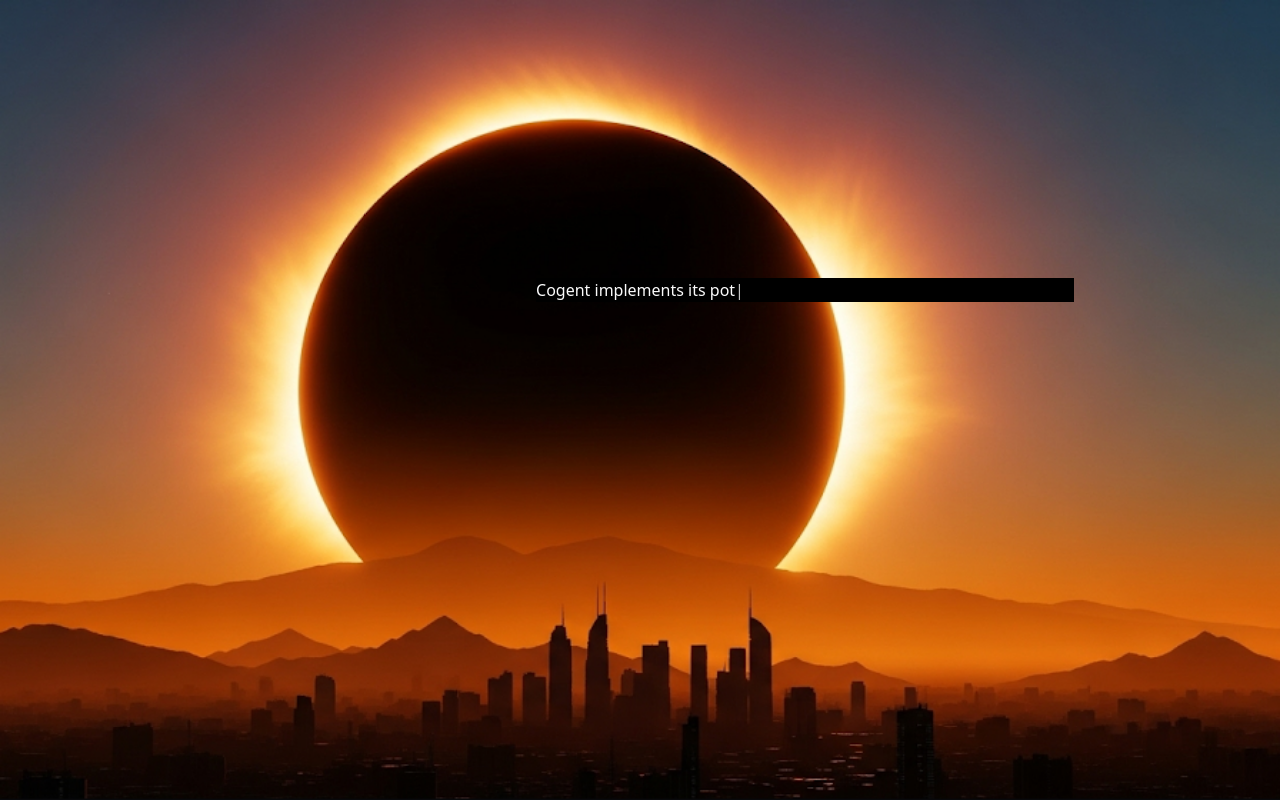
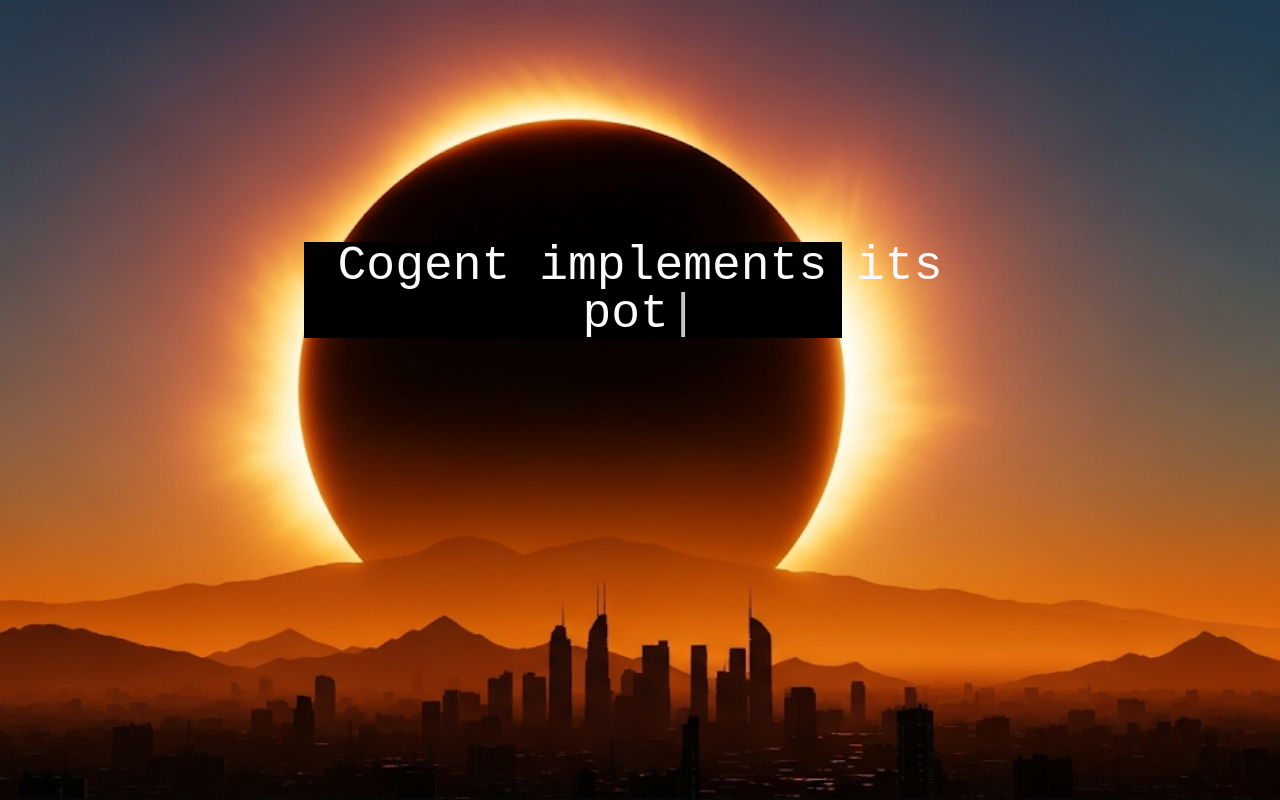
Before and after one commit to IsaacWLloyd/cogent-frontend, a React (Vite) app: page / in a window 1280 px wide. Shown: the top 800 px of the page. Built offline with nearby package versions, Linux system fonts and the light colour scheme.

Commit message:
Updated typing-animation.tsx

```diff
--- a/src/components/ui/typing-animation.tsx
+++ b/src/components/ui/typing-animation.tsx
@@ -97,11 +97,7 @@
           tempElement.textContent = currentText
 
           document.body.appendChild(tempElement)
-          let padding = 32 // Default padding
-          if (currentPhraseIndex === 0) padding = 32 // First phrase needs a bit more
-          else if (currentPhraseIndex === 1) padding = 80 // Second phrase needs a lot more
-          else if (currentPhraseIndex === 2) padding = 60 // Third phrase needs moderate amount more
-          const width = tempElement.offsetWidth + padding
+          const width = tempElement.offsetWidth + 28 // Add more padding for better fit
           document.body.removeChild(tempElement)
 
           setBackgroundWidth(width)
@@ -117,11 +113,7 @@
       tempElement.textContent = currentText
 
       document.body.appendChild(tempElement)
-          let padding = 48 // Default padding
-          if (currentPhraseIndex === 0) padding = 32 // First phrase needs a bit more
-          else if (currentPhraseIndex === 1) padding = 80 // Second phrase needs a lot more
-          else if (currentPhraseIndex === 2) padding = 60 // Third phrase needs moderate amount more
-          const width = tempElement.offsetWidth + padding
+      const width = tempElement.offsetWidth + 48 // Add more padding for better fit
       document.body.removeChild(tempElement)
 
       setBackgroundWidth(width)
@@ -171,10 +163,7 @@
   }, [currentText, currentPhraseIndex, isTyping, phrases, isComplete, hasStarted])
 
   return (
-    <span
-      id={triggerOnScroll ? 'typing-animation-trigger' : undefined}
-      className="relative inline-block"
-    >
+    <span className={`relative ${className}`} id={triggerOnScroll ? 'typing-animation-trigger' : undefined}>
       <span
         className="absolute inset-0 bg-black transition-all duration-75 ease-out"
         style={{
```
